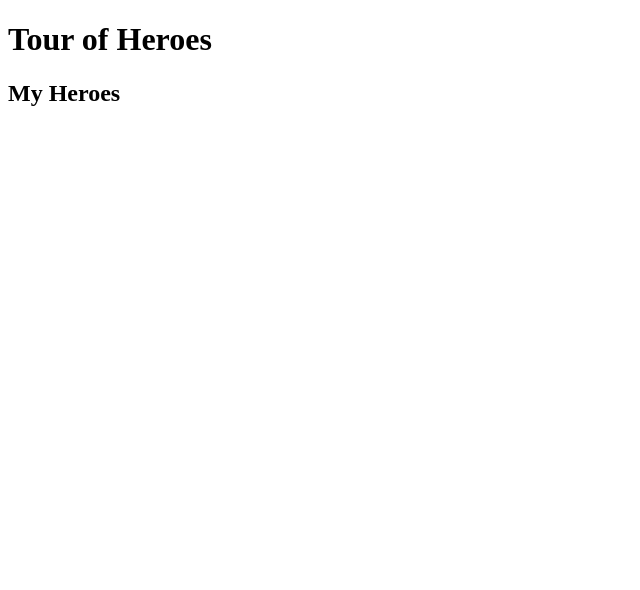
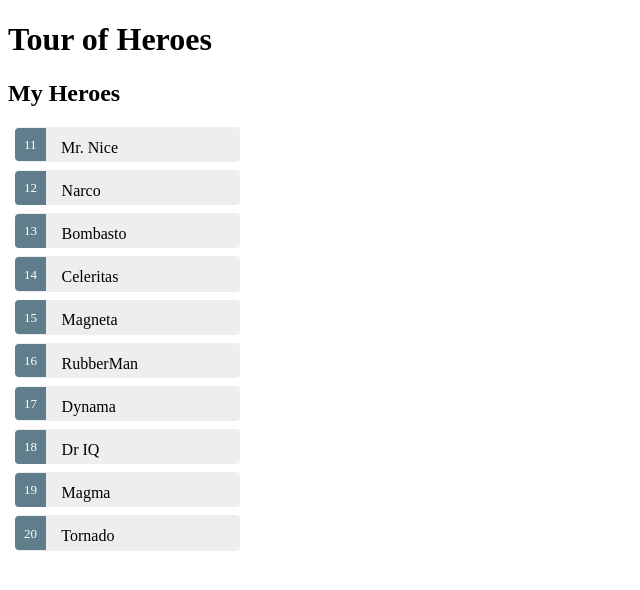
Before and after one commit to reza-id/ng-heroes, an Angular app: page / in a window 1280 px wide. Shown: the top 590 px of the page, without its empty margins (0-640 px from the left). Built offline with nearby package versions, Linux system fonts and the light colour scheme.

Commit message:
The ngOnInit lifecycle hook & getHeroes

```diff
--- a/src/app/app.component.ts
+++ b/src/app/app.component.ts
@@ -1,5 +1,5 @@
 
-import { Component } from '@angular/core';
+import { Component, OnInit } from '@angular/core';
 
 import { Hero } from './hero';
 import { HeroService } from './hero.service';
@@ -69,13 +69,21 @@ import { HeroService } from './hero.service';
   `],
   providers: [HeroService]
 })
-export class AppComponent  {
+export class AppComponent implements OnInit {
   title = 'Tour of Heroes';
   heroes: Hero[];
   selectedHero: Hero;
 
   constructor(private heroService: HeroService) { }
 
+  ngOnInit(): void {
+    this.getHeroes();
+  }
+
+  getHeroes(): void {
+    this.heroes = this.heroService.getHeroes();
+  }
+
   onSelect(hero: Hero): void {
     this.selectedHero = hero;
   }
```
